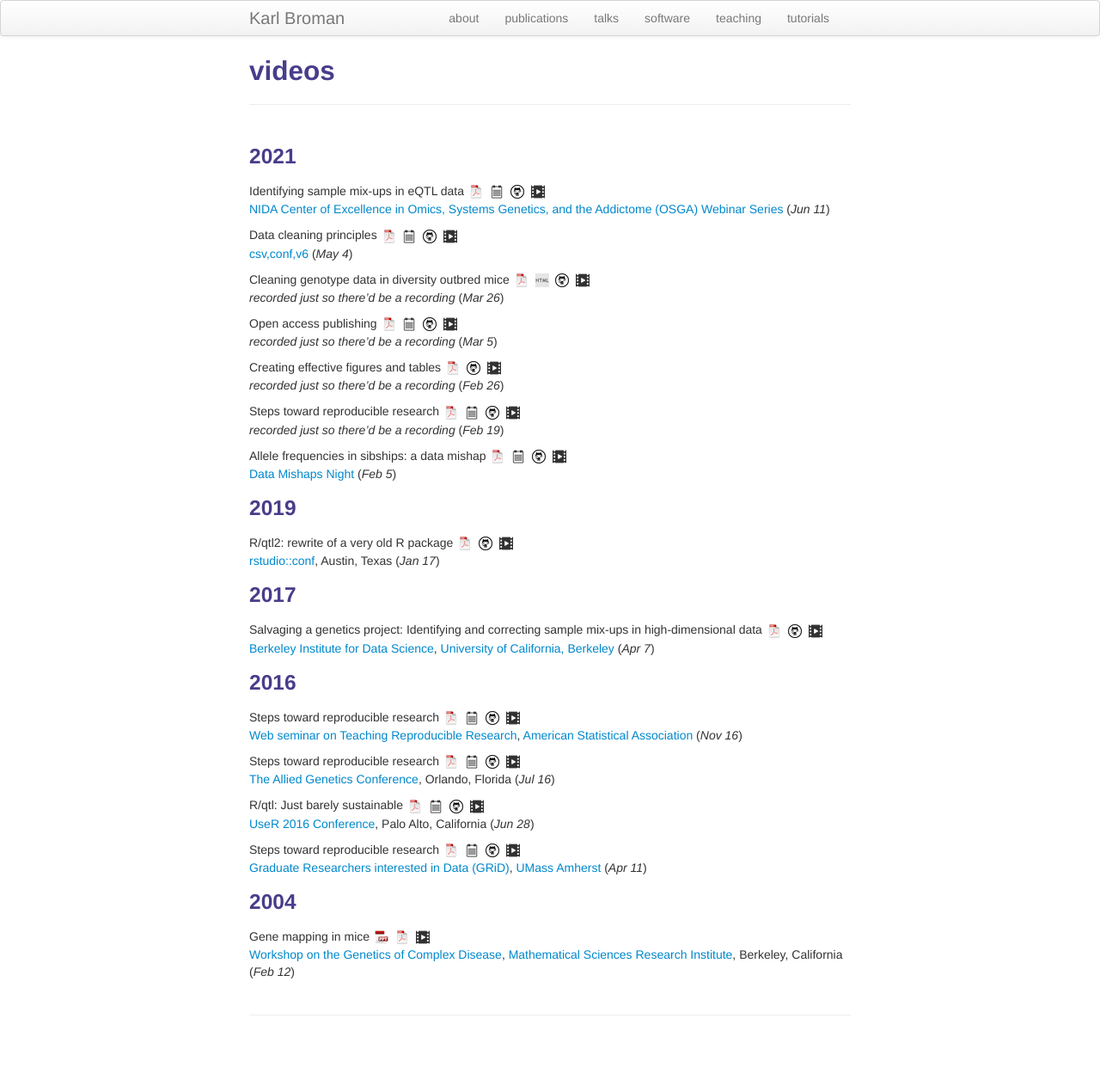
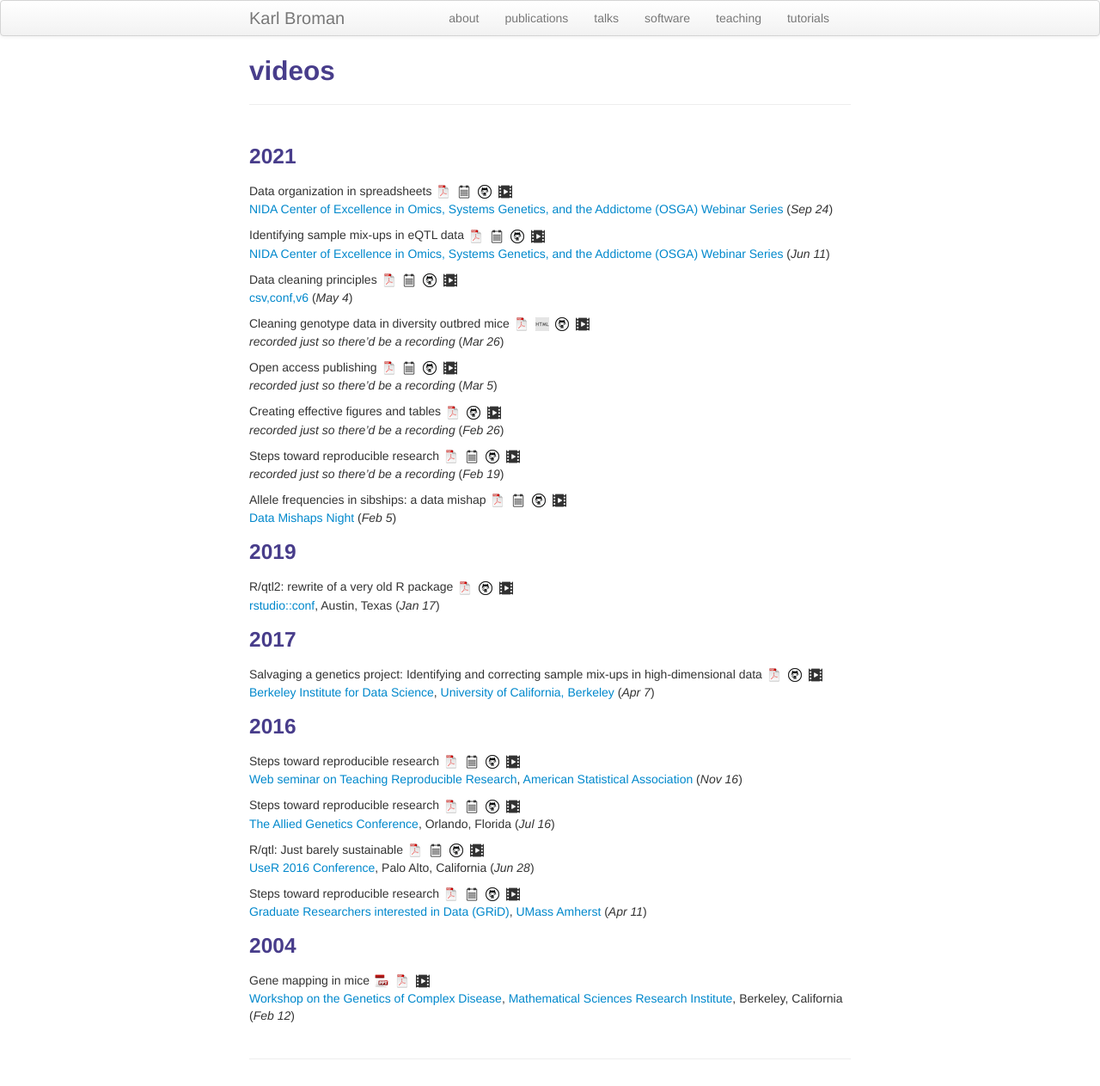
Before and after one commit to kbroman/kbroman.github.io, a Jekyll site: the page built from videos.md, in a window 1280 px wide. Shown: the whole page at 86% size. Built offline with Jekyll 4.4.1, drawn with Linux system fonts in a browser that asks for light colours; before the commit the page ends 1212 px from its top, so only the background shows below that.

Commit message:
videos: add 2021-09-24 talk

```diff
--- a/videos.md
+++ b/videos.md
@@ -5,6 +5,15 @@ description: Karl Broman's recorded talks
 ---
 
 ### 2021
+
+Data organization in spreadsheets
+[![pdf](icons16/pdf-icon.png)](https://kbroman.org/Talk_DataOrg/dataorg.pdf)
+[![pdf w/notes](icons16/notes-icon.png)](https://kbroman.org/Talk_DataOrg/dataorg_notes.pdf)
+[![github](icons16/github-icon.png)](https://github.com/kbroman/Talk_DataOrg)
+[![video](icons16/video-icon.png)](https://youtu.be/t74E0a90gkA)<br/>
+[NIDA Center of Excellence in Omics, Systems Genetics, and the Addictome (OSGA) Webinar
+Series](https://opar.io/training/osga-webinar-series-2020.html)
+(_Sep 24_)
 
 Identifying sample mix-ups in eQTL data
 [![pdf](icons16/pdf-icon.png)](https://kbroman.org/Talk_OSGA2021/osga2021.pdf)
```
